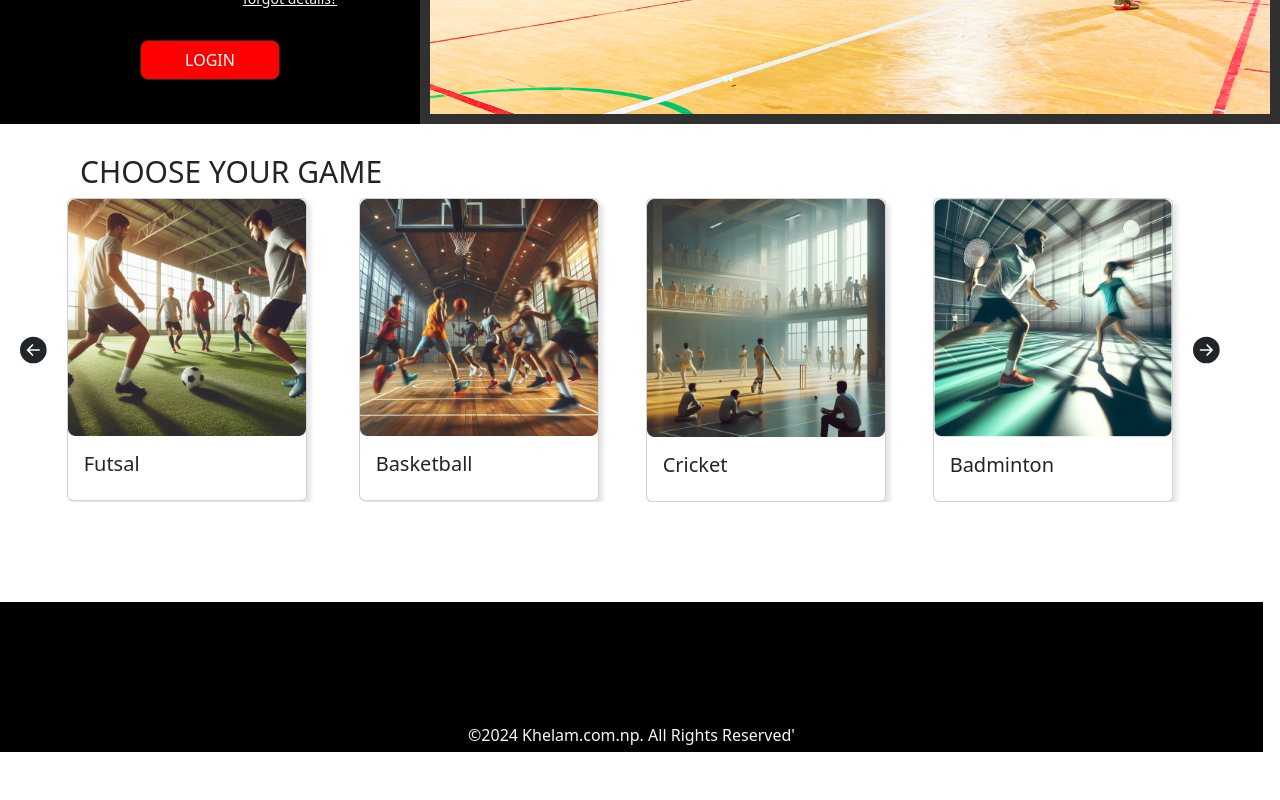
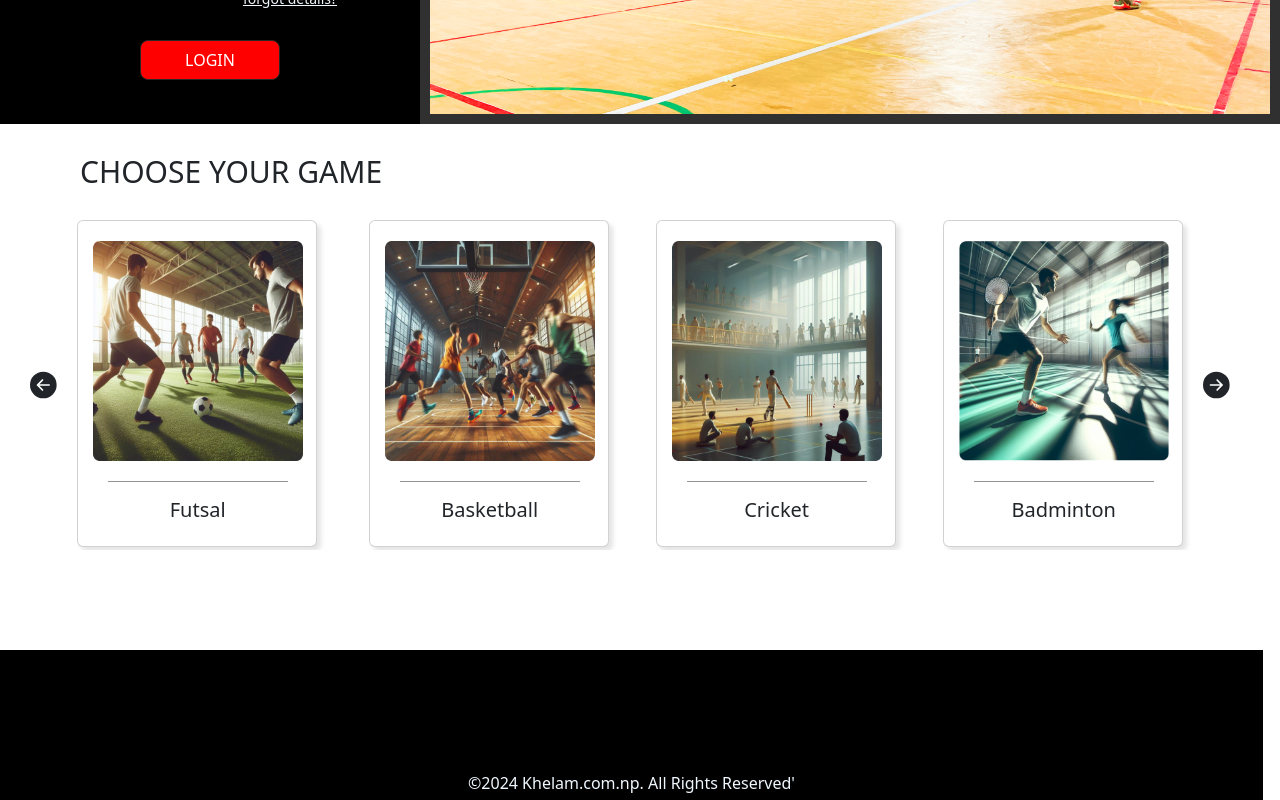
Before and after one commit to kisanggg/khelam-app, a React (Create React App) app: page /home in a window 1280 px wide. Shown: the part 879-1679 px from the top of the page. Before the commit the page ends 1631 px from the top, so only its background shows below. Built offline with nearby package versions, Linux system fonts and the light colour scheme.

Commit message:
calendar modified

```diff
--- a/src/components/header/Header.js
+++ b/src/components/header/Header.js
@@ -25,11 +25,11 @@ const Header = () => {
       <div className='sub-header'>
         <div className='signUp' style={{ height: "52px" }}>
           <img src={signup} alt='err' style={{ marginLeft: "530px", width: "20px", height: "20px", marginTop: "10px" }} />
-          <a href="/signup" className='nav-link' style={{ textAlign: "end", marginTop: "9px", color: "white", fontSize: "15px",marginLeft:"0px" }}>signup</a>
+          <a href="/signup" className='nava-link' style={{ textAlign: "end", marginTop: "9px", color: "white", fontSize: "15px",marginLeft:"0px" }}>signup</a>
         </div>
         <div className='navBar'>
           <nav className="nav">
-            <Link to="/home" className="nav-link" style={{marginLeft:"101px",color:"white",fontSize:"13px",padding:"15px"}}>HOME</Link>
+            <Link to="/home" className="nav-link" style={{marginLeft:"100px",color:"white",fontSize:"13px",padding:"15px"}}>HOME</Link>
             <Link to="/about" className="nav-link" style={{color:"white",fontSize:"13px",padding:"15px"}}>ABOUT</Link>
             <Link to="/sports" className="nav-link" style={{color:"white",fontSize:"13px",padding:"15px"}} >SPORTS</Link>
             <Link to="/contact" className="nav-link" style={{color:"white",fontSize:"13px",padding:"15px"}}  >CONTACT</Link>
--- a/src/components/header/header.css
+++ b/src/components/header/header.css
@@ -76,6 +76,9 @@
   height: 50px;
   color: aliceblue;
 }
+.nava-link{
+  text-decoration: none;
+}
 .nav-link:hover {
   color: rgb(78, 151, 255) !important;
 }
--- a/src/components/home/Home.js
+++ b/src/components/home/Home.js
@@ -73,6 +73,7 @@ const Home = () => {
               placeholder="Username"
               aria-label="Username"
               aria-describedby="basic-addon1"
+              required
             />
           </InputGroup>
           <br />
@@ -105,33 +106,33 @@ const Home = () => {
         <div className={styles.cards} >
           <Slider className={styles.innerSlider} useCSS={true} {...settings}>
           <div className={styles.cardDiv}>
-          <Card style={{width:"15rem",marginLeft:"20px",boxShadow:"4px 4px 5px #e5e4e4"}}>
-              <Card.Img src={img3}/>
-            <Card.Body>
+          <Card style={{width:"15rem",marginLeft:"20px",boxShadow:"4px 4px 5px #e5e4e4",textAlign:"center"}}>
+              <Card.Img src={img3} className={styles.homeCardImg}/>
+            <Card.Body className={styles.homeCardBody}>
               <Card.Title>Futsal</Card.Title>
             </Card.Body>
           </Card>
           </div>
           <div className={styles.cardDiv}>
-          <Card style={{width:"15rem",marginLeft:"25px",boxShadow:"4px 4px 5px #e5e4e4"}}>
-              <Card.Img src={img4}/>
-            <Card.Body>
+          <Card style={{width:"15rem",marginLeft:"25px",boxShadow:"4px 4px 5px #e5e4e4",textAlign:"center"}}>
+              <Card.Img src={img4} className={styles.homeCardImg}/>
+            <Card.Body className={styles.homeCardBody}>
               <Card.Title>Basketball</Card.Title>
             </Card.Body>
           </Card>
           </div>
           <div className={styles.cardDiv}>
-          <Card style={{width:"15rem",marginLeft:"25px",boxShadow:"4px 4px 5px #e5e4e4"}}>
-              <Card.Img src={img5}/>
-            <Card.Body>
+          <Card style={{width:"15rem",marginLeft:"25px",boxShadow:"4px 4px 5px #e5e4e4",textAlign:"center"}}>
+              <Card.Img src={img5} className={styles.homeCardImg}/>
+            <Card.Body className={styles.homeCardBody}>
               <Card.Title>Cricket</Card.Title>
             </Card.Body>
           </Card>
           </div>
           <div className={styles.cardDiv}>
-          <Card style={{width:"15rem",marginLeft:"25px",boxShadow:"4px 4px 5px #e5e4e4"}}>
-              <Card.Img src={img6} style={{borderRadius:"0px"}}/>
-            <Card.Body>
+          <Card style={{width:"15rem",marginLeft:"25px",boxShadow:"4px 4px 5px #e5e4e4",textAlign:"center"}}>
+              <Card.Img src={img6} className={styles.homeCardImg}/>
+            <Card.Body className={styles.homeCardBody}>
               <Card.Title>Badminton</Card.Title>
             </Card.Body>
           </Card>
--- a/src/components/home/home.module.css
+++ b/src/components/home/home.module.css
@@ -83,6 +83,9 @@
 .imageWrapper {
   border: 10px solid rgb(48, 48, 48);
 }
+.cardDiv{
+  height: 330px;
+}
 .cardWrapper {
   margin: 20px;
   margin-top: 30px;
@@ -96,7 +99,17 @@
   font-size: 22px;
   font-family: Verdana, Geneva, Tahoma, sans-serif;
 }
-
+.homeCardImg{
+  margin: 20px !important;
+  margin-left: 15px !important;
+  height: 220px;
+  width: 210px !important;
+}
+.homeCardBody{
+  border-top: 1px solid rgb(149, 148, 148);
+  width: 180px;
+  margin-left: 30px;
+}
 .footer {
   margin-top: 100px;
   width: 1263px;
@@ -117,7 +130,8 @@
   display: flex;
   justify-content: center;
   align-items: center;
-  margin: 0 auto;
+  margin-left: 10px;
+  margin-top: 30px;
   width: 1200px;
 }
 .innerSlider svg:hover{
--- a/src/components/venues/calendar/BigCalendar.js
+++ b/src/components/venues/calendar/BigCalendar.js
@@ -59,7 +59,7 @@ const BigCalendar = () => {
     const disabledTimeSlots = [
       { date: "2024-03-03", time: "08 AM" },
       { date: "2024-03-05", time: "11 AM" },
-      { date: "2024-03-08", time: "12 PM"}
+      { date: "2024-03-08", time: "12 PM" },
     ];
     //   disabledDates.forEach((date) => {
     //   days.forEach((day) => {
@@ -103,16 +103,8 @@ const BigCalendar = () => {
       disabledSlot,
     ]);
   };
-  // const handleFormSubmit = () => {
-  //   const bookingKey = `${selectedDate} ${selectedTime}`;
-  //   setBookedTime((prevBookedTime) => ({
-  //     ...prevBookedTime,
-  //     [bookingKey]: true,
-  //   }));
-  //   handleCloseModal();
-  // };
   return (
-    <div style={{ height: "1150px" }}>
+    <div style={{ height: "1100px" }}>
       <div className={styles.days}>
         <div className={styles.sundayWrapper}>
           <div className={styles.calendarContainer}>
@@ -149,7 +141,7 @@ const BigCalendar = () => {
                           }`}
                         >
                           {time}
-                          <br/>
+                          <br />
                           {disabledTimeSlots.some(
                             (slot) => slot.date === date && slot.time === time
                           ) ? (
@@ -166,7 +158,7 @@ const BigCalendar = () => {
                                 <button
                                   onClick={() => handleBooking(date, time)}
                                   disabled={isBooked}
-                                  className={ styles.bookButton}
+                                  className={styles.bookButton}
                                 >
                                   Book Now
                                 </button>
@@ -195,7 +187,6 @@ const BigCalendar = () => {
         >
           <Modal.Body style={{ backgroundColor: "black" }}>
             <BookingForm
-
               selectedDate={selectedDate}
               selectedTime={selectedTime}
               onClose={handleCloseModal}
--- a/src/components/venues/calendar/bookingcalendar.module.css
+++ b/src/components/venues/calendar/bookingcalendar.module.css
@@ -13,16 +13,15 @@
     /* display: flex;
     flex-direction: column;
     align-items: center; */
-    padding: 10px;
-    height: 150px;
+    height: 140px;
     width: 1150px;
-
+    margin-left: 10px;
   }
   .timeSlider{
     display: flex;
     background-color: #f00c0c;
     height: 130px;
-    width: 1100px;
+    width: 1112px;
   }
   .timeContainer{
     margin-left: 141px;
@@ -121,7 +120,7 @@
   .days {
     margin-left: 0px;
     background-color: black;
-    height: 200vh;
+    height: 1030px;
   }
   .booked {
     background-color: rgb(255, 135, 135);
--- a/src/components/venues/times/Times.js
+++ b/src/components/venues/times/Times.js
@@ -78,32 +78,32 @@ const Times = () => {
         <Slider className={styles.timeSlider} {...timeSettings}>
           <div className={styles.timescardDiv}>
           <Card style={{width:"15rem",marginLeft:"20px",boxShadow:"4px 4px 5px #e5e4e4"}}>
-              <Card.Img src={img3}/>
-            <Card.Body>
+              <Card.Img  className={styles.cardImg} src={img3}/>
+            <Card.Body className={styles.timesCardBody}>
               <Card.Title>Futsal</Card.Title>
             </Card.Body>
           </Card>
           </div>
           <div className="timescardDiv">
           <Card style={{width:"15rem",marginLeft:"25px",boxShadow:"4px 4px 5px #e5e4e4"}}>
-              <Card.Img src={img4}/>
-            <Card.Body>
+              <Card.Img className={styles.cardImg} src={img4}/>
+            <Card.Body className={styles.timesCardBody}>
               <Card.Title>Basketball</Card.Title>
             </Card.Body>
           </Card>
           </div>
           <div className="timescardDiv">
           <Card style={{width:"15rem",marginLeft:"25px",boxShadow:"4px 4px 5px #e5e4e4"}}>
-              <Card.Img src={img5}/>
-            <Card.Body>
+              <Card.Img className={styles.cardImg} src={img5}/>
+            <Card.Body className={styles.timesCardBody}>
               <Card.Title>Cricket</Card.Title>
             </Card.Body>
           </Card>
           </div>
           <div className="timescardDiv">
           <Card style={{width:"15rem",marginLeft:"25px",boxShadow:"4px 4px 5px #e5e4e4"}}>
-              <Card.Img src={img6} style={{borderRadius:"0px"}}/>
-            <Card.Body>
+              <Card.Img src={img6} className={styles.cardImg}/>
+            <Card.Body className={styles.timesCardBody}>
               <Card.Title>Badminton</Card.Title>
             </Card.Body>
           </Card>
--- a/src/components/venues/times/times.module.css
+++ b/src/components/venues/times/times.module.css
@@ -72,3 +72,14 @@
 .timesFooter p{
   padding-top : 140px;
 }
+.cardImg{
+  margin: 20px !important;
+  margin-left: 15px !important;
+  height: 220px;
+  width: 210px !important;
+}
+.timesCardBody{
+  border-top: 1px solid rgb(149, 148, 148);
+  width: 180px;
+  margin-left: 30px;
+}
```
Also changed, not shown: src/components/sports/Sports.js (+77 -44 lines).
